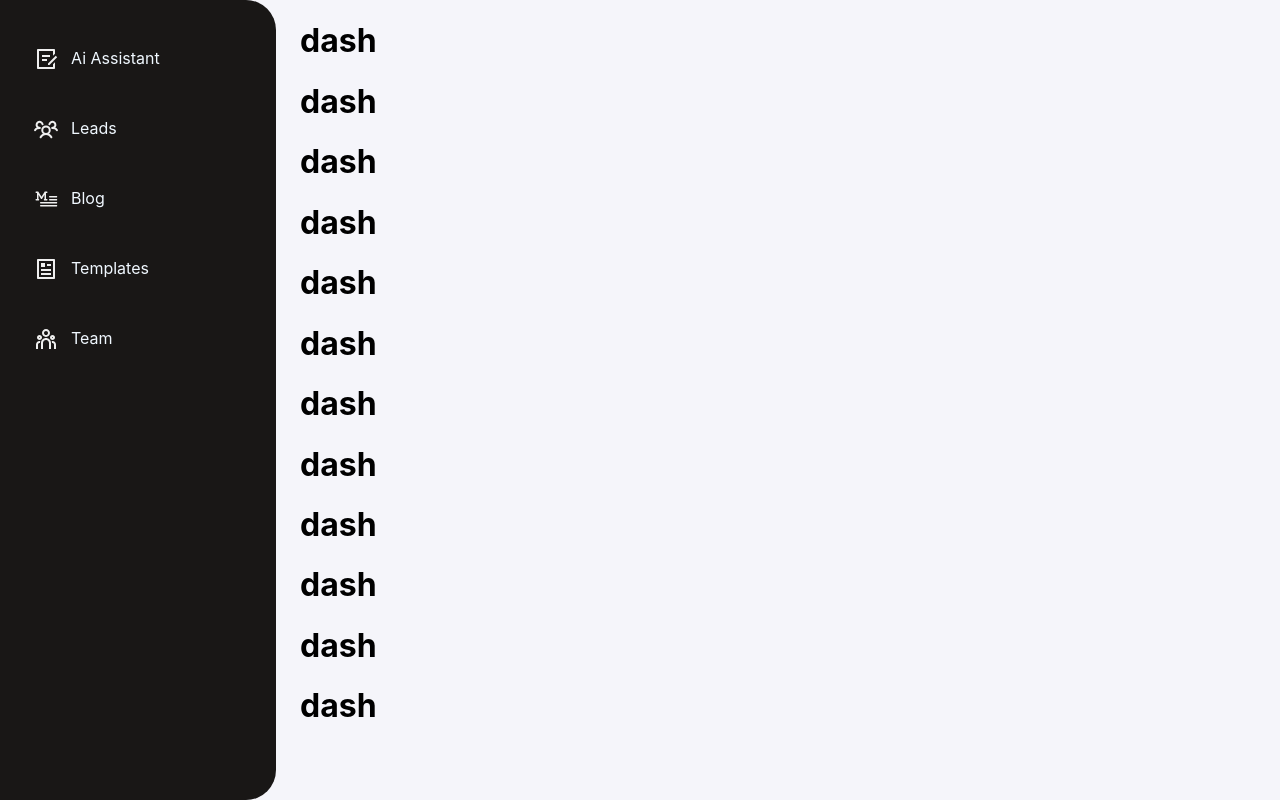
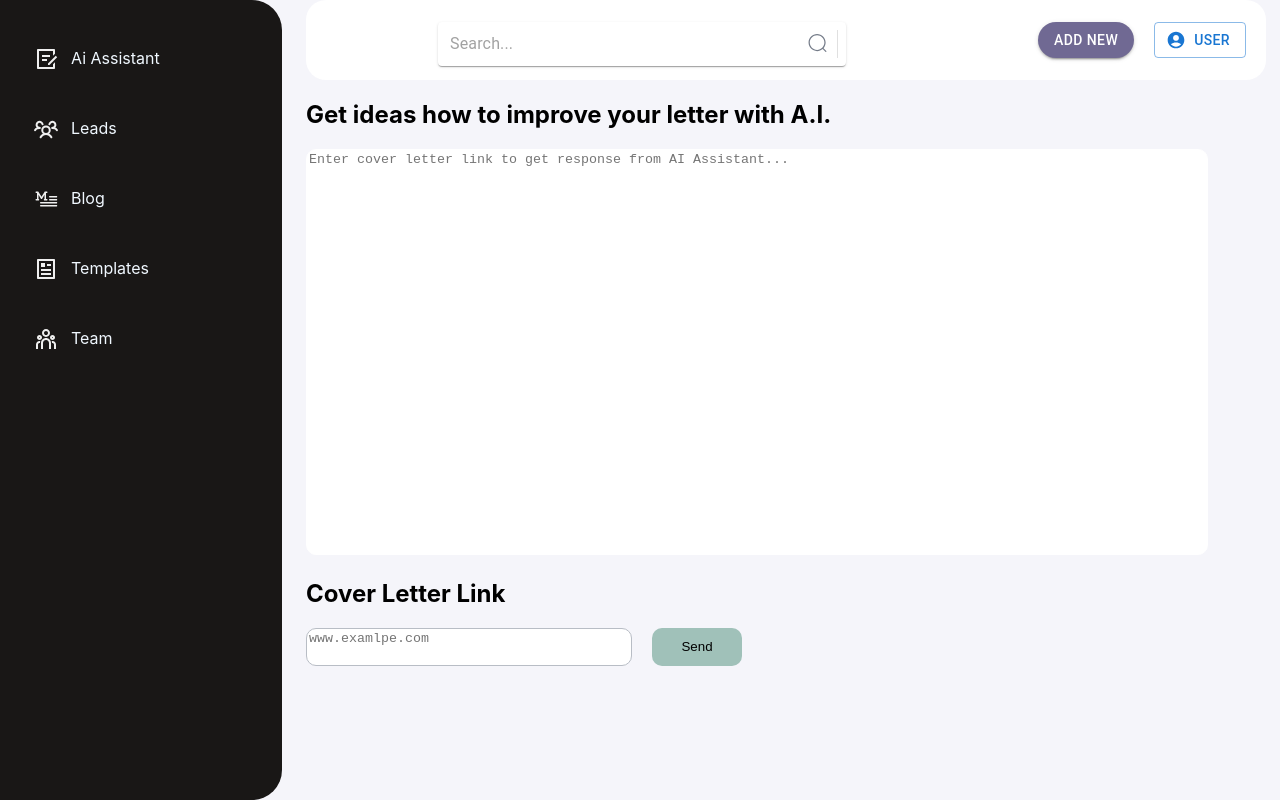
Before and after one commit to ArtemSadovenko/lead-jar, a React (Create React App) app: page /dashboard/ai-assistant in a window 1280 px wide. Built offline with nearby package versions, Linux system fonts and the light colour scheme.

Commit message:
Add: Asistant Page

```diff
--- a/src/App.tsx
+++ b/src/App.tsx
@@ -20,7 +20,7 @@ const router = createBrowserRouter([
   {
     path:"/dashboard",
     element:<Dashboard/>,
-    children:[
+  },
       {
         path:"/dashboard/ai-assistant",
         element:<AssistantPage/>
@@ -41,8 +41,8 @@ const router = createBrowserRouter([
         path: "/dashboard/team",
         element: <TeamPage/>
       },
-    ]
-  },
+
+
   {
     path:"/login",
     element:<AuthPage/>
--- /dev/null
+++ b/src/components/NavButton.tsx
@@ -0,0 +1,15 @@
+import React from 'react'
+
+type NavButtonProps ={
+    name: string
+}
+
+function NavButton(props: NavButtonProps) {
+  return (
+    <button>
+        <h3>{props.name}</h3>
+    </button>
+  )
+}
+
+export default NavButton
--- /dev/null
+++ b/src/components/SearchPanel.tsx
@@ -0,0 +1,34 @@
+import React from 'react'
+import Container from '@mui/material/Container'
+// import { Search } from '@mui/material/Icon';
+import InputBase from '@mui/material/InputBase';
+// import Divider from '@mui/material/Divider';
+import IconButton from '@mui/material/IconButton';
+import Paper from '@mui/material/Paper';
+import Divider from '@mui/material/Divider';
+import SearchIcon from '../statis/icons/SearchIcon';
+// import MenuIcon from '@mui/icons-material/Menu';
+// import SearchIcon from '@mui/icons-material/Search';
+
+function SearchPanel() {
+  return (
+    <Paper
+    component="form"
+    sx={{ p: '2px 4px', m: '7px 0px 0px 4px', display: 'flex', alignItems: 'center', width: 400 }}
+  >
+
+    <InputBase
+      sx={{ ml: 1, flex: 1 }}
+      placeholder="Search..."
+      inputProps={{ 'aria-label': 'search' }}
+    />
+    <IconButton type="button" sx={{ p: '6px' }} aria-label="search">
+      <SearchIcon />
+    </IconButton>
+    <Divider sx={{ height: 28, m: 0.5 }} orientation="vertical" />
+
+  </Paper>
+  )
+}
+
+export default SearchPanel
--- a/src/components/SidePanel.tsx
+++ b/src/components/SidePanel.tsx
@@ -15,33 +15,33 @@ function SidePanel() {
     <Container maxWidth="lg" className="SidePanel" sx={{paddingTop: 4}}>
       <ul style={{margin: 0}}>
         <li>
-          <Link to={"/"} className='no-hoover-link'>
+          <Link to={"/dashboard/ai-assistant"} className='no-hoover-link'>
             <AiAssistantIcon/>
             <div >Ai Assistant</div>
           </Link>
         </li>
         <li>
 
-          <Link  to={"/"} className='no-hoover-link'>
+          <Link  to={"/dashboard/leads"} className='no-hoover-link'>
             <LeadsIcon/>
             <div>Leads</div>
           </Link>
 
         </li>
         <li>
-          <Link to={"/"} className='no-hoover-link'>
+          <Link to={"/dashboard/blog"} className='no-hoover-link'>
             <BlogIcon/>
             <div>Blog</div>
           </Link>
         </li>
         <li>
-          <Link to={"/"} className='no-hoover-link'>
+          <Link to={"/dashboard/templates"} className='no-hoover-link'>
             <TemplateIcon/>
             <div>Templates</div>
           </Link>
         </li>
         <li>
-          <Link to={"/"} className='no-hoover-link'>
+          <Link to={"/dashboard/team"} className='no-hoover-link'>
             <TeamIcon/>
             <div>Team</div>
           </Link>
--- /dev/null
+++ b/src/components/TopBar.css
@@ -0,0 +1,14 @@
+.container{
+    display: flex;
+    justify-content: flex-end;
+    align-items: center;
+    min-height: 10vh;
+    min-width: 75vw;
+    background-color: white;
+    border-radius: 20px;
+}
+
+.search{
+    display: inline-block;
+
+}
--- /dev/null
+++ b/src/components/TopBar.tsx
@@ -0,0 +1,46 @@
+import React from 'react'
+import SearchPanel from './SearchPanel'
+import { Container, Button, IconButton, Grid } from '@mui/material'
+import "./TopBar.css"
+import AccountCircleIcon from '@mui/icons-material/AccountCircle';
+
+function TopBar() {
+  return (
+    <div className="container">
+      <div className='search'>
+      <SearchPanel/>
+      </div>
+        <div style={{paddingLeft: "15vw"}}>
+        <Button variant="contained" color="primary" sx={{borderRadius: "25px", backgroundColor: "#706993"}}>
+          Add New
+        </Button>
+        <Button
+            sx={{margin: "3px 20px 3px 20px"}}
+            variant='outlined'
+            startIcon={<AccountCircleIcon/>}>
+            User
+        </Button>
+        </div>
+    </div>
+// {/* <Grid container spacing={0} sx={{margin: "0"}}>
+
+//       <Grid item md={9}>
+//       <SearchPanel/>
+//       </Grid>
+
+//       <Grid item md={3}>
+//         <Button variant="contained" color="primary" sx={{borderRadius: "25px", backgroundColor: "#706993"}}>
+//           Add New
+//         </Button>
+//         <Button
+
+//             variant='outlined'
+//             startIcon={<AccountCircleIcon/>}>
+//             User
+//         </Button>
+//         </Grid>
+// </Grid> */}
+  )
+}
+
+export default TopBar
--- a/src/pages/AssistantPage.tsx
+++ b/src/pages/AssistantPage.tsx
@@ -1,10 +1,80 @@
 import React from 'react'
+import Container from '@mui/material/Container'
+import Grid from '@mui/material/Grid'
+import SidePanel from '../components/SidePanel'
+import SearchPanel from '../components/SearchPanel'
+import TopBar from '../components/TopBar'
+import TextField from '@mui/material/TextField'
+import { Height } from '@mui/icons-material'
+
 
 function AssistantPage() {
   return (
-    <div>
 
-    </div>
+
+    <Container maxWidth="lg" style={{padding: 0}}>
+      <Grid container spacing={3} sx={{padding: 0}}>
+        <SidePanel/>
+
+        <Grid item md={9}>
+          <TopBar/>
+
+
+
+
+
+          <h2>Get ideas how to improve your letter with A.I.</h2>
+
+          {/* <TextField
+            id="textfield"
+            label="paste letter"
+            value={" "}
+            sx={{minWidth: "200px"}}
+            multiline
+            rows={19}
+            variant='outlined'
+          /> */}
+
+          <textarea
+            placeholder='Enter cover letter link to get response from AI Assistant...' style={{
+              borderRadius: "10px",
+              borderColor: "white",
+              width: "70vw",
+              height: "50vh",
+              resize: "none"
+            }}
+          />
+
+          <h2>Cover Letter Link</h2>
+          <div style={{
+            display: "flex",
+            justifyContent: "start-center"
+          }}>
+            <textarea
+              placeholder='www.examlpe.com'
+              style={{
+                borderRadius: "10px",
+              borderColor: "#B8BDC5",
+              width: "25vw",
+              height: "4vh",
+              resize: "none",
+              verticalAlign: "center"
+              }}
+            />
+            <button style={{
+                backgroundColor: "#A0C1B9",
+                width: "90px",
+                marginLeft: "20px",
+                border: "none",
+                borderRadius: "10px"
+            }}>Send</button>
+          </div>
+
+
+
+        </Grid>
+      </Grid>
+    </Container>
   )
 }
 
--- a/src/pages/BlogPage.tsx
+++ b/src/pages/BlogPage.tsx
@@ -1,10 +1,24 @@
 import React from 'react'
+import Container from '@mui/material/Container'
+import Grid from '@mui/material/Grid'
+import SidePanel from '../components/SidePanel'
+import TopBar from '../components/TopBar'
+import NavButton from '../components/NavButton'
 
 function BlogPage() {
+
   return (
-    <div>
 
-    </div>
+    <Container maxWidth="lg" style={{padding: 0}}>
+    <Grid container spacing={3} sx={{padding: 0}}>
+      <SidePanel/>
+
+      <Grid item md={9}>
+        <TopBar/>
+        <NavButton name='navi'></NavButton>
+      </Grid>
+    </Grid>
+  </Container>
   )
 }
 
--- a/src/pages/LeadsPage.tsx
+++ b/src/pages/LeadsPage.tsx
@@ -1,10 +1,27 @@
 import React from 'react'
+import Container from '@mui/material/Container'
+import Grid from '@mui/material/Grid'
+import SidePanel from '../components/SidePanel'
+import TopBar from '../components/TopBar'
+
 
 function LeadsPage() {
   return (
-    <div>
 
-    </div>
+
+    <Container maxWidth="lg" style={{padding: 0}}>
+    <Grid container spacing={3} sx={{padding: 0}}>
+      <SidePanel/>
+
+      <Grid item md={9}>
+        <TopBar/>
+        <Container className='content'>
+
+        </Container>
+      </Grid>
+    </Grid>
+  </Container>
+
   )
 }
 
--- a/src/pages/TeamPage.tsx
+++ b/src/pages/TeamPage.tsx
@@ -1,10 +1,26 @@
 import React from 'react'
+import Container from '@mui/material/Container'
+import Grid from '@mui/material/Grid'
+import SidePanel from '../components/SidePanel'
+import TopBar from '../components/TopBar'
 
 function TeamPage() {
   return (
-    <div>
 
-    </div>
+
+    <Container maxWidth="lg" style={{padding: 0}}>
+    <Grid container spacing={3} sx={{padding: 0}}>
+      <SidePanel/>
+
+      <Grid item md={9}>
+        <TopBar/>
+        <Container className='content'>
+
+        </Container>
+      </Grid>
+    </Grid>
+  </Container>
+
   )
 }
 
--- a/src/pages/TemplatesPage.tsx
+++ b/src/pages/TemplatesPage.tsx
@@ -1,10 +1,27 @@
 import React from 'react'
+import Container from '@mui/material/Container'
+import Grid from '@mui/material/Grid'
+import SidePanel from '../components/SidePanel'
+import TopBar from '../components/TopBar'
+
 
 function TemplatesPage() {
   return (
-    <div>
 
-    </div>
+
+    <Container maxWidth="lg" style={{padding: 0}}>
+    <Grid container spacing={3} sx={{padding: 0}}>
+      <SidePanel/>
+
+      <Grid item md={9}>
+        <TopBar/>
+        <Container className='content'>
+
+        </Container>
+      </Grid>
+    </Grid>
+  </Container>
+
   )
 }
 
--- /dev/null
+++ b/src/statis/icons/SearchIcon.tsx
@@ -0,0 +1,14 @@
+import React from 'react'
+
+const SearchIcon = () => {
+  return (
+    <div className='ison'>
+      <svg width="19" height="18" viewBox="0 0 19 18" fill="none" xmlns="http://www.w3.org/2000/svg">
+<path fill-rule="evenodd" clip-rule="evenodd" d="M9.08342 1.29175C5.05634 1.29175 1.79175 4.55634 1.79175 8.58342C1.79175 12.6105 5.05634 15.8751 9.08342 15.8751C13.1105 15.8751 16.3751 12.6105 16.3751 8.58342C16.3751 4.55634 13.1105 1.29175 9.08342 1.29175ZM0.541748 8.58342C0.541748 3.86598 4.36598 0.041748 9.08342 0.041748C13.8008 0.041748 17.6251 3.86598 17.6251 8.58342C17.6251 10.7172 16.8427 12.6682 15.5491 14.1653L18.2754 16.8915C18.5194 17.1356 18.5194 17.5313 18.2754 17.7754C18.0313 18.0194 17.6356 18.0194 17.3915 17.7754L14.6653 15.0491C13.1682 16.3427 11.2172 17.1251 9.08342 17.1251C4.36598 17.1251 0.541748 13.3008 0.541748 8.58342Z" fill="#757C89"/>
+</svg>
+
+    </div>
+  )
+}
+
+export default SearchIcon
```
